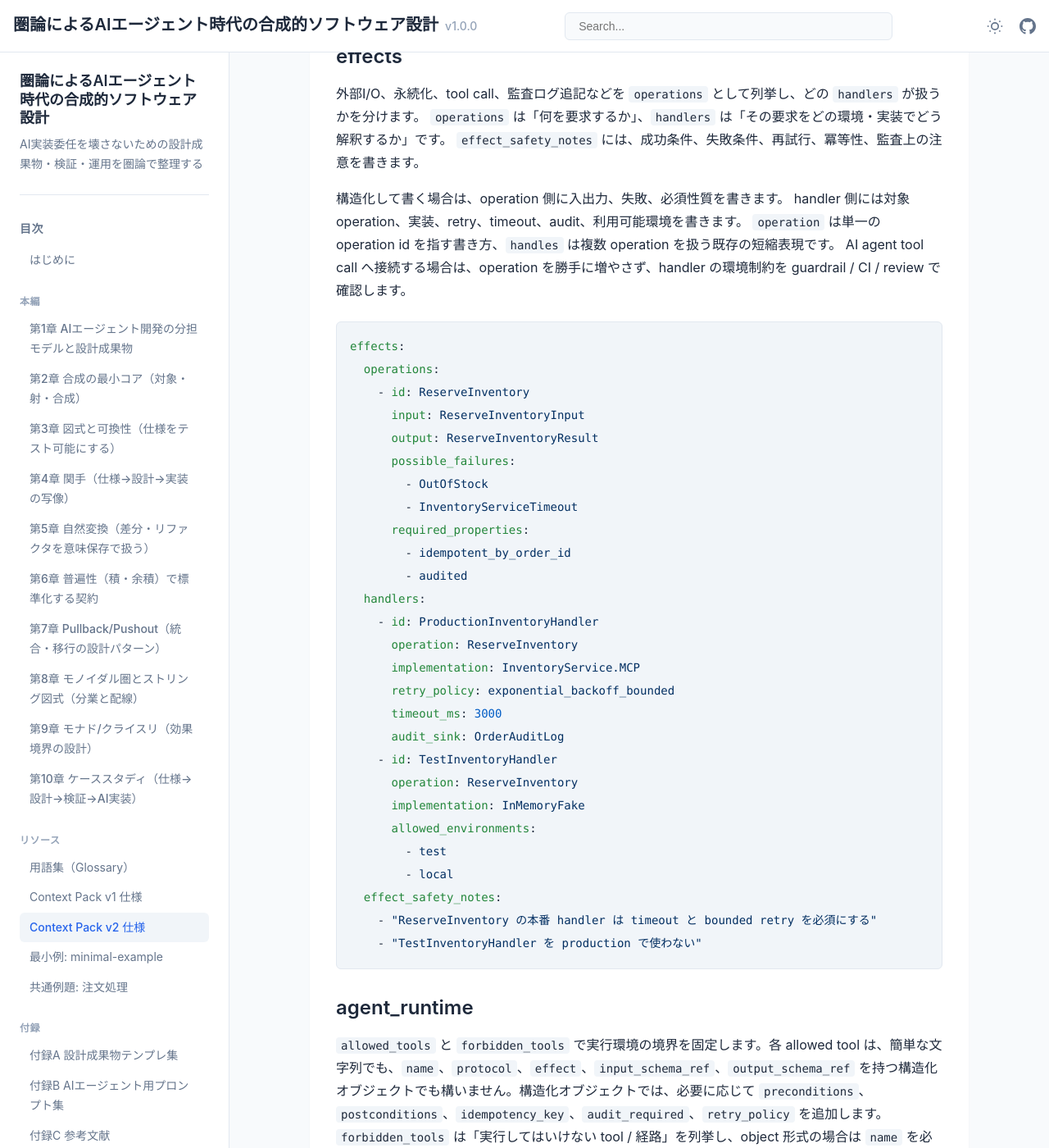
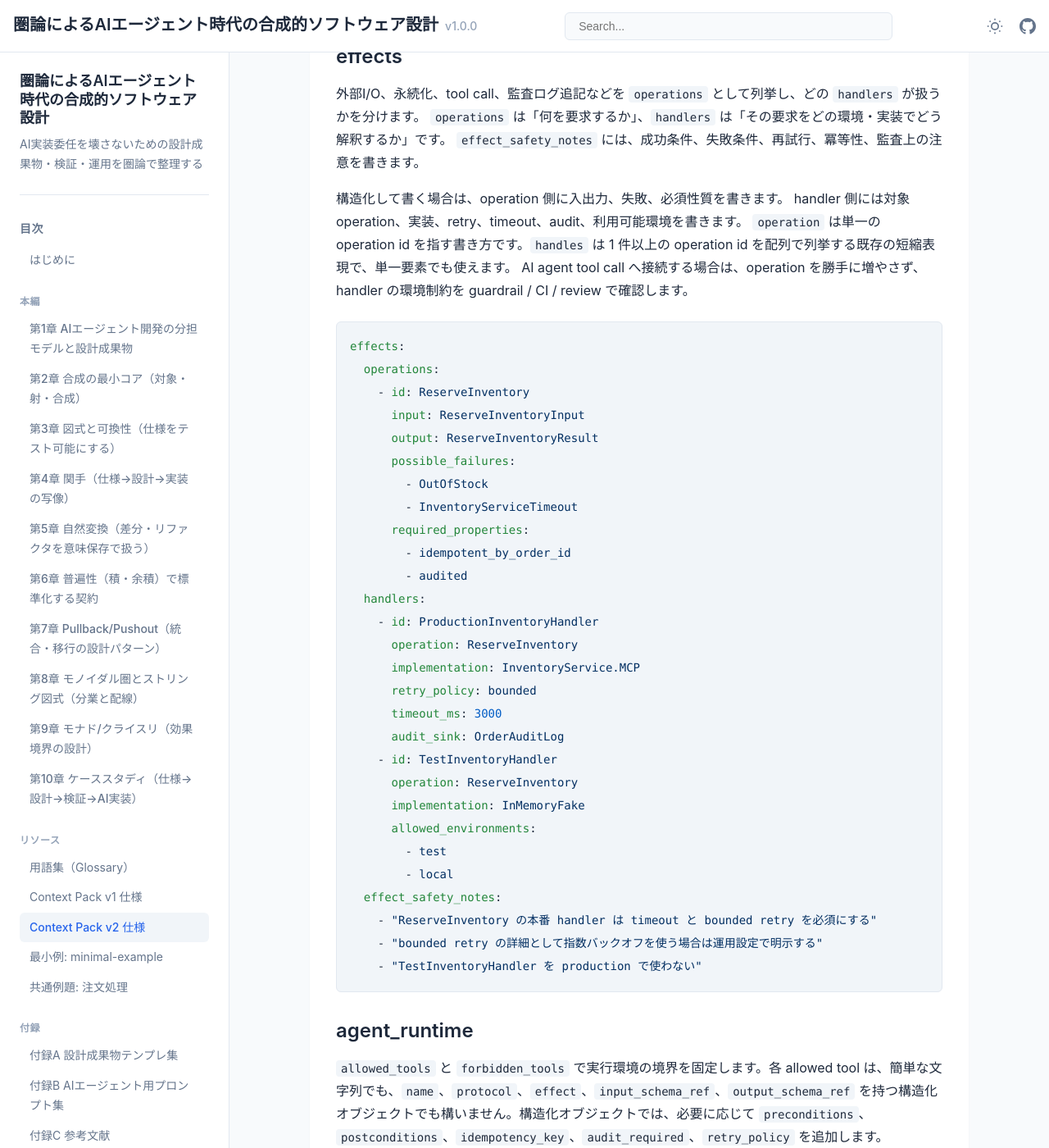
Before and after one commit to itdojp/categorical-software-design-book, a Jekyll site: the page built from docs/spec/context-pack-v2.md, in a window 1280 px wide and 1400 px high, scrolled down 5541 px. Shown: the whole window at 82% size. Built offline with Jekyll 4.4.1, drawn with Linux system fonts in a browser that asks for light colours.

Commit message:
Address algebraic effects review feedback

````diff
--- a/docs/examples/common-example/context-pack-v2.yaml
+++ b/docs/examples/common-example/context-pack-v2.yaml
@@ -287,7 +287,7 @@ effects:
     - id: ProductionInventoryHandler
       operation: ReserveInventory
       implementation: InventoryService.MCP
-      retry_policy: exponential_backoff_bounded
+      retry_policy: bounded
       timeout_ms: 3000
       audit_sink: OrderAuditLog
     - id: TestInventoryHandler
@@ -302,6 +302,7 @@ effects:
       handles: [ExportAuditEvents]
   effect_safety_notes:
     - "ReserveInventory の本番 handler は timeout と bounded retry を必須にすること"
+    - "bounded retry の詳細として指数バックオフを使う場合は運用設定で明示すること"
     - "TestInventoryHandler は test / local 以外で使わないこと"
     - "AppendAuditEvent は成功した重要操作ごとに必ず1回以上観測できること"
     - "ExportAuditEvents は actor の権限を guardrail と acceptance_tests で確認すること"
--- a/docs/spec/context-pack-v2.md
+++ b/docs/spec/context-pack-v2.md
@@ -172,7 +172,7 @@ data_contracts:
 
 構造化して書く場合は、operation 側に入出力、失敗、必須性質を書きます。
 handler 側には対象 operation、実装、retry、timeout、audit、利用可能環境を書きます。
-`operation` は単一の operation id を指す書き方、`handles` は複数 operation を扱う既存の短縮表現です。
+`operation` は単一の operation id を指す書き方です。`handles` は 1 件以上の operation id を配列で列挙する既存の短縮表現で、単一要素でも使えます。
 AI agent tool call へ接続する場合は、operation を勝手に増やさず、handler の環境制約を guardrail / CI / review で確認します。
 
 ```yaml
@@ -191,7 +191,7 @@ effects:
     - id: ProductionInventoryHandler
       operation: ReserveInventory
       implementation: InventoryService.MCP
-      retry_policy: exponential_backoff_bounded
+      retry_policy: bounded
       timeout_ms: 3000
       audit_sink: OrderAuditLog
     - id: TestInventoryHandler
@@ -202,6 +202,7 @@ effects:
         - local
   effect_safety_notes:
     - "ReserveInventory の本番 handler は timeout と bounded retry を必須にする"
+    - "bounded retry の詳細として指数バックオフを使う場合は運用設定で明示する"
     - "TestInventoryHandler を production で使わない"
 ```
 
````
Also changed, not shown: chapters/chapter09/index.md (+2 -1 lines).
